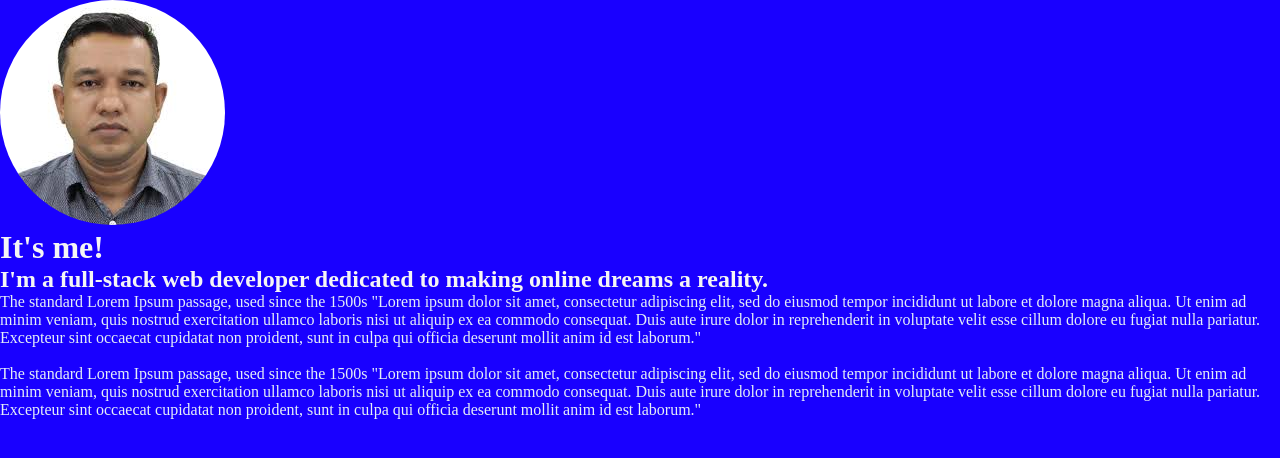
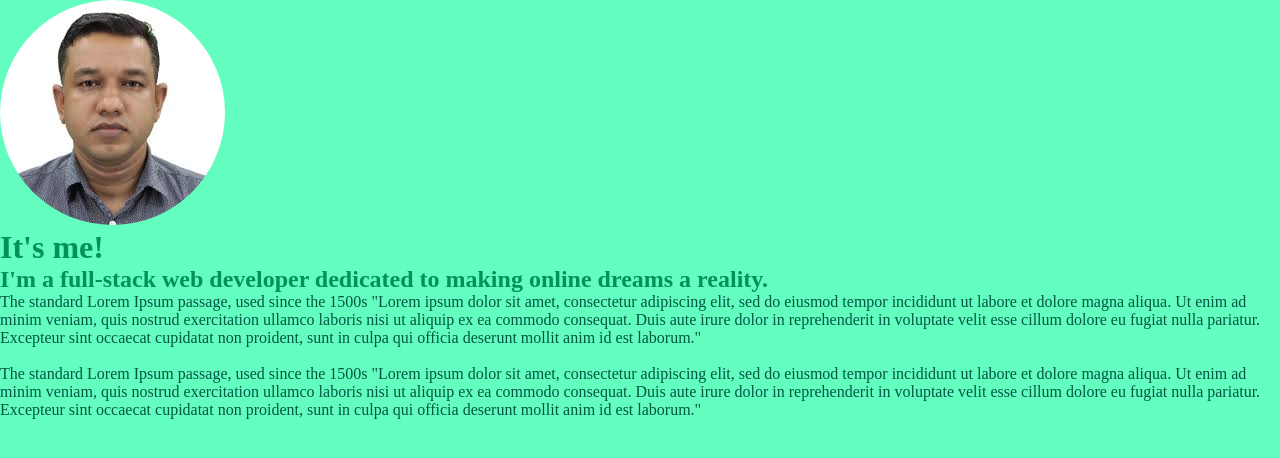
Before and after one commit to billahdotdev/test-site, a React (Vite) app: page / in a window 1280 px wide. Shown: the top 458 px of the page. Built offline with nearby package versions, Linux system fonts and the light colour scheme.

Commit message:
Change the colors

```diff
--- a/src/App.css
+++ b/src/App.css
@@ -1,15 +1,16 @@
 * {
     margin: 0;
     padding: 0;
-    background-color: rgb(25, 0, 255);
-    color: whitesmoke;
+    background-color: rgb(100, 253, 192);
+    color: rgb(2, 146, 88);
 }
 
 p {
-    color: rgb(229, 238, 248);
+    color: rgb(1, 88, 66);
 }
 
 .profilePhoto {
     border-radius: 50%;
     margin: auto;
+    text-align: center;
 }
```
